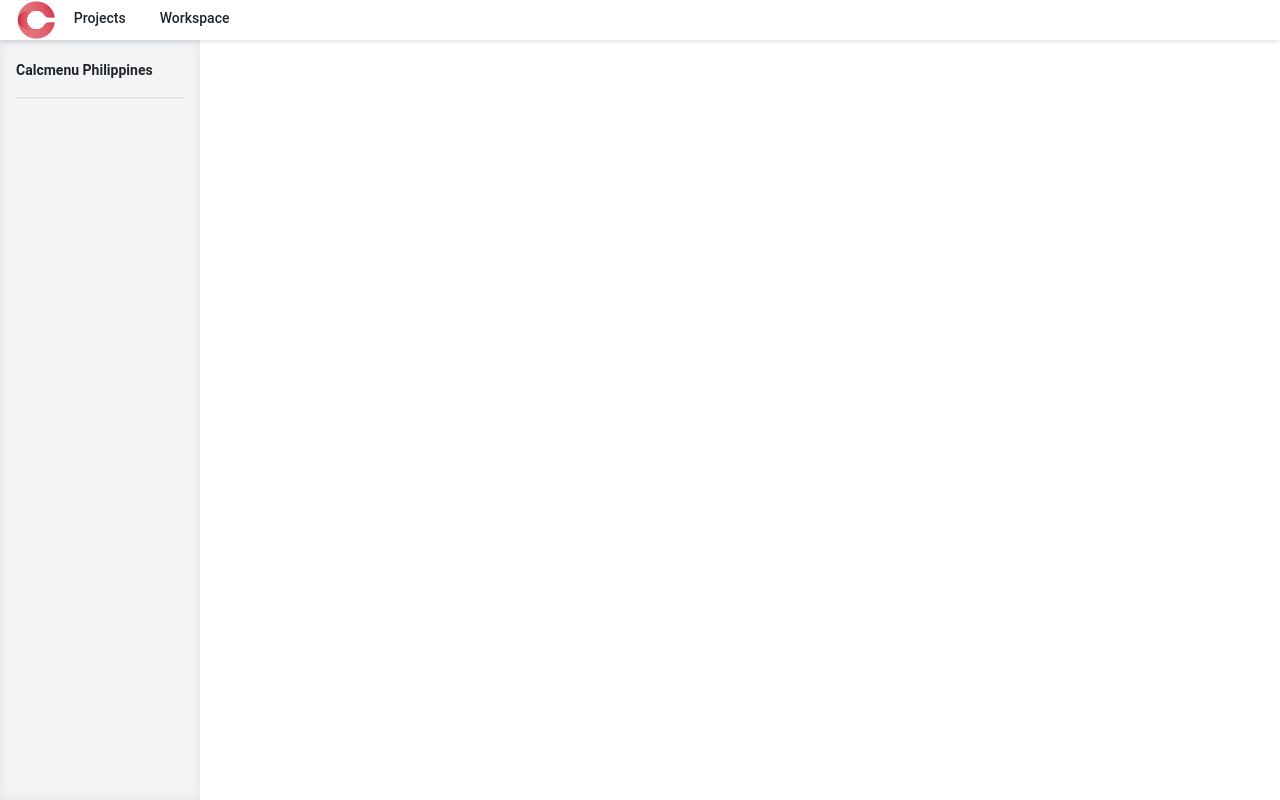
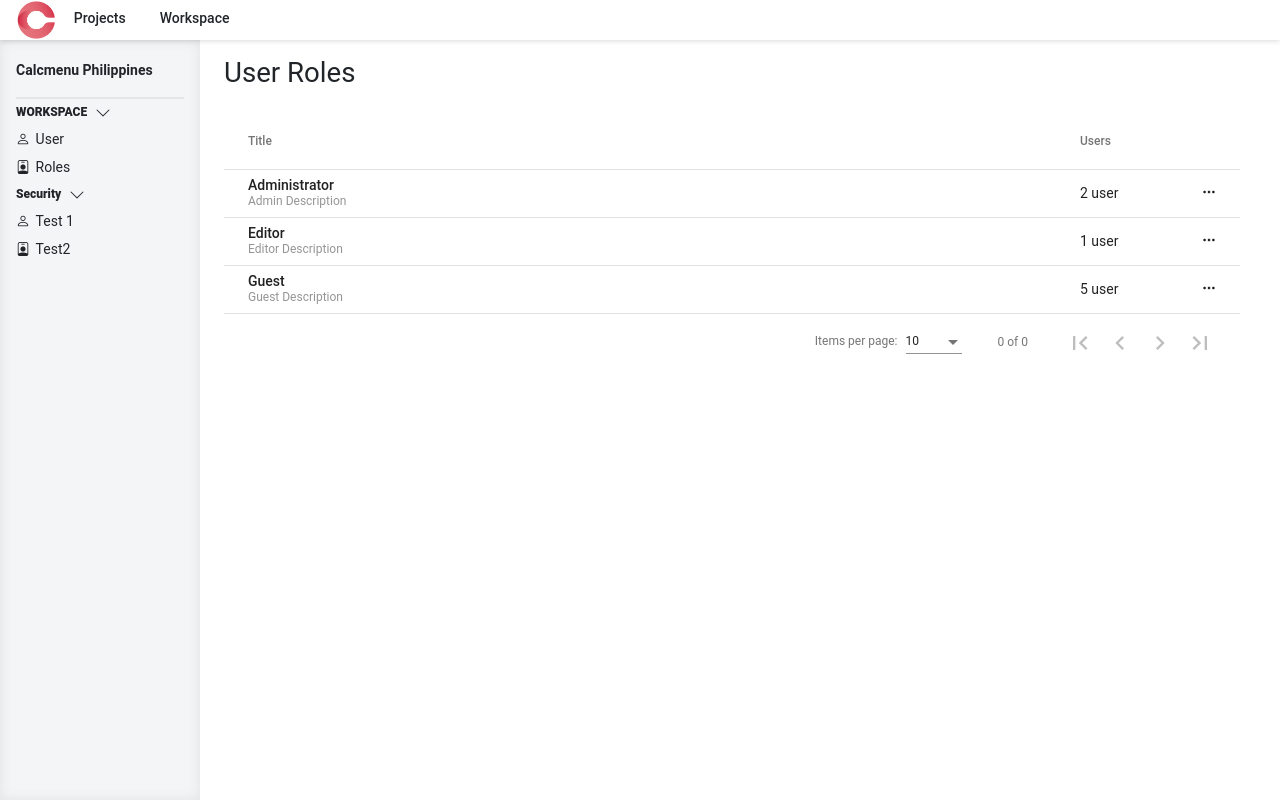
Before and after one commit to Ddollz/egs_QATest-App, an Angular app: page /workspace/roles in a window 1280 px wide. Before the commit this address led to /. Built offline with nearby package versions, Linux system fonts and the light colour scheme.

Commit message:
Initial commit roles

```diff
--- a/src/app/app.module.ts
+++ b/src/app/app.module.ts
@@ -28,7 +28,7 @@ const appRoute: Routes = [
   { path: 'projects', component: ProjectsComponent },
   { path: 'workspace', component: EgsWorkspaceComponent },
   { path: 'workspace/user', component: UserComponent },
-  { path: 'workspace/user/:id:test', component: UserComponent },
+  { path: 'workspace/roles', component: RolesComponent },
   { path: 'login', component: EgsLoginComponent },
   { path: 'register', component: EgsRegistrationComponent },
 ]
--- a/src/app/egs-workspace/roles/roles.component.css
+++ b/src/app/egs-workspace/roles/roles.component.css
@@ -0,0 +1,36 @@
+:host() {
+  flex: 1;
+  overflow: auto;
+  position: relative;
+}
+
+.app__content {
+  padding: 1rem 1rem 0.25rem 1.5rem;
+  display: flex;
+  flex: 1 1 0%;
+  flex-direction: column;
+  overflow: hidden;
+  height: 100%;
+}
+
+.table-title {
+  font-weight: 500;
+  margin-bottom: 0;
+  line-height: 1rem;
+}
+
+.table-desctiption {
+  margin-top: 0;
+  font-weight: 400;
+  font-size: .75rem;
+  line-height: 1rem;
+  color: #959595;
+}
+
+.mat-column-users{
+  width: 80px;
+}
+.mat-column-setting{
+  width: 80px;
+  text-align: end;
+}
--- a/src/app/egs-workspace/roles/roles.component.html
+++ b/src/app/egs-workspace/roles/roles.component.html
@@ -1 +1,80 @@
-<p>roles works!</p>
+<div class="container-fluid app__content">
+  <div class="row">
+    <div class="col-lg-12">
+      <h3>User Roles</h3>
+
+      <div class="row">
+        <div class="row filter-row">
+          <div class="col d-flex text-start">
+            <!-- <div class="filters-block">
+              <input type="text" class="form-control search_input me-2" placeholder="Search for team members" (keyup)="applyFilter($event)" #input>
+              <div class="filter-outer me-2">
+                <div class="filter-item" (click)="displayDropdown($event)">
+                  <span>Status: Multiple</span>
+                </div>
+                <div class="filter-dropdown d-flex flex-column hide">
+
+                  <mat-radio-group aria-label="Select an option" class="d-flex flex-column">
+                    <mat-radio-button value="0" class="mb-2" (change)="applyFilter(undefined,$event)">All</mat-radio-button>
+                    <mat-radio-button value="1" class="mb-2" (change)="applyFilter(undefined,$event)">Active</mat-radio-button>
+                    <mat-radio-button value="2" (change)="applyFilter(undefined,$event)">Inactive</mat-radio-button>
+                  </mat-radio-group>
+
+                </div>
+              </div>
+              <div class="filter-outer me-2">
+                <div class="filter-item" (click)="displayDropdown($event)">
+                  <span>Role: Multiple</span>
+                </div>
+                <div class="filter-dropdown d-flex flex-column hide">
+                  <mat-radio-group aria-label="Select an option" [(ngModel)]="filteredValues" class="d-flex flex-column">
+                    <mat-radio-button value="" class="mb-2" (change)="applyFilter(undefined,$event)" >All</mat-radio-button>
+                    <ng-container *ngFor="let item of roles">
+                      <mat-radio-button value="{{item.value}}" class="mb-2" (change)="applyFilter(undefined,$event)" > {{item.value}}</mat-radio-button>
+                    </ng-container>
+                  </mat-radio-group>
+                </div>
+              </div>
+            </div>
+          </div>-->
+        </div>
+        <div class="row m-0 mt-3">
+          <table mat-table [dataSource]="dataSource" class="mat-elevation-z0" matSort>
+            <ng-container matColumnDef="value">
+              <th mat-header-cell *matHeaderCellDef> Title </th>
+              <td mat-cell *matCellDef="let element">
+
+
+                <div class="table-title">{{element.value}}</div>
+                <div class="table-desctiption">{{element.description}}</div>
+              </td>
+            </ng-container>
+
+            <ng-container matColumnDef="users">
+              <th mat-header-cell *matHeaderCellDef mat-sort-header> Users </th>
+              <td mat-cell *matCellDef="let element">
+                {{element.users}} user
+              </td>
+            </ng-container>
+
+
+            <ng-container matColumnDef="setting">
+              <th mat-header-cell *matHeaderCellDef mat-sort-header>  </th>
+              <td mat-cell *matCellDef="let element">
+                <i class="bi bi-three-dots"></i>
+              </td>
+            </ng-container>
+            <tr mat-header-row *matHeaderRowDef="displayedColumns"></tr>
+            <tr mat-row *matRowDef="let row; columns: displayedColumns;"></tr>
+
+            <!-- <tr *matNoDataRow="">
+              <td class="mat-cell" colspan="4"> The "{{input.value}}" does not match any account. </td>
+            </tr> -->
+          </table>
+          <mat-paginator [pageSizeOptions]="[10, 5, 10, 20, 50]" showFirstLastButtons>
+          </mat-paginator>
+        </div>
+      </div>
+    </div>
+  </div>
+</div>
--- a/src/app/egs-workspace/roles/roles.component.ts
+++ b/src/app/egs-workspace/roles/roles.component.ts
@@ -1,4 +1,8 @@
-import { Component, OnInit } from '@angular/core';
+import { Component, OnInit, ViewChild } from '@angular/core';
+import { MatPaginator } from '@angular/material/paginator';
+import { MatSort } from '@angular/material/sort';
+import { MatTableDataSource } from '@angular/material/table';
+import { role, user } from '../../models/workspace/workspace.model';
 
 @Component({
   selector: 'app-roles',
@@ -6,6 +10,15 @@ import { Component, OnInit } from '@angular/core';
   styleUrls: ['./roles.component.css']
 })
 export class RolesComponent implements OnInit {
+  roles: role[] = [
+    { value: 'Administrator',description:"Admin Description", checked: true, users : 2 },
+    { value: 'Editor',description:"Editor Description", checked: true, users : 1 },
+    { value: 'Guest',description:"Guest  Description", checked: true, users : 5 },
+  ];
+  displayedColumns: string[] = ['value','users','setting'];
+  dataSource = new MatTableDataSource<role>(this.roles);
+  @ViewChild(MatSort) sort: any = MatSort;
+  @ViewChild(MatPaginator) paginator: any = MatPaginator;
 
   constructor() { }
 
--- a/src/app/egs-workspace/user/user.component.html
+++ b/src/app/egs-workspace/user/user.component.html
@@ -1,7 +1,7 @@
 <div class="container-fluid app__content">
   <div class="row">
     <div class="col-lg-12">
-      <h1>Users</h1>
+      <h3>Users</h3>
       <div class="row">
         <div class="row filter-row">
           <div class="col d-flex text-start">
@@ -9,14 +9,14 @@
               <input type="text" class="form-control search_input me-2" placeholder="Search for team members" (keyup)="applyFilter($event)" #input>
               <div class="filter-outer me-2">
                 <div class="filter-item" (click)="displayDropdown($event)">
-                  <span>Status: Multiple</span>
+                  Status: <span id = 'filter-status'>Multiple</span>
                 </div>
                 <div class="filter-dropdown d-flex flex-column hide">
 
-                  <mat-radio-group aria-label="Select an option" class="d-flex flex-column">
-                    <mat-radio-button value="0" class="mb-2" (change)="applyFilter(undefined,$event)">All</mat-radio-button>
+                  <mat-radio-group aria-label="Select an option" class="d-flex flex-column" [(ngModel)]="statusSelect" (change) = "changeDropdownText()">
+                    <mat-radio-button value="" class="mb-2" (change)="applyFilter(undefined,$event)">All</mat-radio-button>
                     <mat-radio-button value="1" class="mb-2" (change)="applyFilter(undefined,$event)">Active</mat-radio-button>
-                    <mat-radio-button value="2" (change)="applyFilter(undefined,$event)">Inactive</mat-radio-button>
+                    <mat-radio-button value="-1" (change)="applyFilter(undefined,$event)">Inactive</mat-radio-button>
                   </mat-radio-group>
 
                   <!-- <mat-checkbox>Active</mat-checkbox>
@@ -25,13 +25,13 @@
               </div>
               <div class="filter-outer me-2">
                 <div class="filter-item" (click)="displayDropdown($event)">
-                  <span>Role: Multiple</span>
+                  Role: <span id = 'filter-role'>Multiple</span>
                 </div>
                 <div class="filter-dropdown d-flex flex-column hide">
-                  <mat-radio-group aria-label="Select an option" [(ngModel)]="filteredValues" class="d-flex flex-column">
-                    <mat-radio-button value="" class="mb-2" (change)="applyFilter(undefined,$event)" >All</mat-radio-button>
+                  <mat-radio-group aria-label="Select an option" class="d-flex flex-column" [(ngModel)]="roleSelect" (change) = "changeDropdownText()">
+                    <mat-radio-button value="" class="mb-2" (change)="applyFilter(undefined,$event)">All</mat-radio-button>
                     <ng-container *ngFor="let item of roles">
-                      <mat-radio-button value="{{item.value}}" class="mb-2" (change)="applyFilter(undefined,$event)" > {{item.value}}</mat-radio-button>
+                      <mat-radio-button value="{{item.value}}" class="mb-2" (change)="applyFilter(undefined,$event)"> {{item.value}}</mat-radio-button>
                     </ng-container>
                   </mat-radio-group>
                 </div>
@@ -49,8 +49,8 @@
             <ng-container matColumnDef="status">
               <th mat-header-cell *matHeaderCellDef mat-sort-header> Status </th>
               <td mat-cell *matCellDef="let element" class="table-status" (click)="changeStatus(element.id)">
-                <ng-container *ngIf="element.status"><i class="bi bi-check" style="color: var(--bs-green-prime);"></i></ng-container>
-                <ng-container *ngIf="!element.status"><i class="bi bi-x" style="color: var(--bs-red-100);"></i></ng-container>
+                <ng-container *ngIf="element.status == 1"><i class="bi bi-check" style="color: var(--bs-green-prime);"></i></ng-container>
+                <ng-container *ngIf="element.status == -1"><i class="bi bi-x" style="color: var(--bs-red-100);"></i></ng-container>
               </td>
             </ng-container>
 
--- a/src/app/egs-workspace/user/user.component.ts
+++ b/src/app/egs-workspace/user/user.component.ts
@@ -3,31 +3,17 @@ import { MatPaginator } from '@angular/material/paginator';
 import { MatTableDataSource } from '@angular/material/table';
 import { MatSort } from '@angular/material/sort';
 import { MatRadioChange } from '@angular/material/radio';
+import { role, user } from '../../models/workspace/workspace.model';
 
-export interface PeriodicElement {
-  id: number;
-  firstname: string;
-  lastname: string;
-  email: string;
-  role: string;
-  roleTitle: string;
-  status: number;
-}
-
-interface Role {
-  value: string;
-  checked: boolean;
-}
-
-const ELEMENT_DATA: PeriodicElement[] = [
-  { id: 1, firstname: 'Karl Erol', lastname: 'Pasion', email: "pasionkarlerol@gmail.com", role: 'Administrator', roleTitle: "QA Lead", status: 1 },
+const ELEMENT_DATA: user[] = [
+  { id: 23, firstname: 'Karl Erol', lastname: 'Pasion', email: "pasionkarlerol@gmail.com", role: 'Administrator', roleTitle: "QA Lead", status: 1 },
   { id: 2, firstname: 'Royce', lastname: 'Esguerra', email: "Royce@gmail.com", role: 'Editor', roleTitle: "QA Tester", status: 1 },
-  { id: 3, firstname: 'Lance Andre', lastname: 'Rivera', email: "Lance@gmail.com", role: 'Guest', roleTitle: "Developer", status: 0 },
+  { id: 3, firstname: 'Lance Andre', lastname: 'Rivera', email: "Lance@gmail.com", role: 'Guest', roleTitle: "Developer", status: -1 },
   { id: 4, firstname: 'Krystel', lastname: 'Nicomedes', email: "krystel.nicomedes@eg-software.com", role: 'Guest', roleTitle: "Developer", status: 1 },
   { id: 5, firstname: 'Rica', lastname: 'Isidto', email: "ricamae.isidto@eg-software.com", role: 'Guest', roleTitle: "Developer", status: 1 },
-  { id: 1, firstname: 'Karl Erol', lastname: 'Pasion', email: "pasionkarlerol@gmail.com", role: 'Administrator', roleTitle: "QA Lead", status: 1 },
+  { id: 43, firstname: 'Karl Erol', lastname: 'Pasion', email: "pasionkarlerol@gmail.com", role: 'Administrator', roleTitle: "QA Lead", status: 1 },
   { id: 2, firstname: 'Royce', lastname: 'Esguerra', email: "Royce@gmail.com", role: 'Editor', roleTitle: "QA Tester", status: 1 },
-  { id: 3, firstname: 'Lance Andre', lastname: 'Rivera', email: "Lance@gmail.com", role: 'Guest', roleTitle: "Developer", status: 0 },
+  { id: 3, firstname: 'Lance Andre', lastname: 'Rivera', email: "Lance@gmail.com", role: 'Guest', roleTitle: "Developer", status: -1 },
   { id: 4, firstname: 'Krystel', lastname: 'Nicomedes', email: "krystel.nicomedes@eg-software.com", role: 'Guest', roleTitle: "Developer", status: 1 },
   { id: 5, firstname: 'Rica', lastname: 'Isidto', email: "ricamae.isidto@eg-software.com", role: 'Guest', roleTitle: "Developer", status: 1 },
 ];
@@ -39,19 +25,27 @@ const ELEMENT_DATA: PeriodicElement[] = [
 })
 export class UserComponent implements OnInit, AfterViewInit {
   displayedColumns: string[] = ['id', 'status', 'name', 'role', 'roleTitle'];
-  dataSource = new MatTableDataSource<PeriodicElement>(ELEMENT_DATA);
+  dataSource = new MatTableDataSource<user>(ELEMENT_DATA);
   @ViewChild(MatSort) sort: any = MatSort;
   @ViewChild(MatPaginator) paginator: any = MatPaginator;
 
-  roles: Role[] = [
-    { value: 'Administrator', checked: true },
-    { value: 'Editor', checked: true },
-    { value: 'Guest', checked: true },
+  filterRoleText: any;
+  filterStatusText: any;
+  statusSelect: string = 'Multiple';
+  roleSelect: string = 'Multiple';
+
+  roles: role[] = [
+    { value: 'Administrator',description:"Admin Description", checked: true, users : 2 },
+    { value: 'Editor',description:"Editor Description", checked: true, users : 1 },
+    { value: 'Guest',description:"Guest  Description", checked: true, users : 5 },
   ];
-  filteredValues:string = '';
-  selected: string = '1';
+
+  constructor() {
+  }
 
   ngOnInit(): void {
+    this.filterRoleText = document.querySelector('#filter-role');
+    this.filterStatusText = document.querySelector('#filter-status');
   }
 
   ngAfterViewInit() {
@@ -60,24 +54,30 @@ export class UserComponent implements OnInit, AfterViewInit {
   }
 
   applyFilter(event?: Event, valueFilter?: MatRadioChange) {
+
     if (event != null) {
       const filterValue = (event.target as HTMLInputElement).value;
       this.dataSource.filter = filterValue.trim().toLocaleLowerCase();
       console.log(this.dataSource.filter);
-    }else if(valueFilter != null){
+    } else if (valueFilter != null) {
       this.dataSource.filter = valueFilter.value;
-      console.log(this.dataSource.filter);
     }
-    // if (this.dataSource.paginator) {
-    //   this.dataSource.paginator.firstPage();
-    // }
+  }
+  changeDropdownText() {
+    this.filterRoleText.innerHTML = this.roleSelect;
+    if (this.statusSelect == '1')
+      this.filterStatusText.innerHTML = 'Active';
+    else if (this.statusSelect == '-1')
+      this.filterStatusText.innerHTML = 'Inactive';
+    else
+      this.filterStatusText.innerHTML = 'Multiple';
   }
   changeStatus(id: number) {
     //Find index of specific object using findIndex method.
     let objIndex = ELEMENT_DATA.findIndex((obj => obj.id == id));
     //Update object's name property.
     if (ELEMENT_DATA[objIndex].status) {
-      ELEMENT_DATA[objIndex].status = 0;
+      ELEMENT_DATA[objIndex].status = -1;
     } else {
       ELEMENT_DATA[objIndex].status = 1;
     }
@@ -91,6 +91,7 @@ export class UserComponent implements OnInit, AfterViewInit {
     } else {
       e.classList.add('hide');
     }
+
   }
 
 }
--- a/src/app/side-bar/side-bar.component.html
+++ b/src/app/side-bar/side-bar.component.html
@@ -12,7 +12,7 @@
     </div>
     <div class="collapse show" id="workspace-collapse">
       <a class="dropdown-item" routerLink="workspace/user"><i class="bi bi-person"></i>User</a>
-      <a class="dropdown-item" href=""><i class="bi bi-person-badge"></i>Roles</a>
+      <a class="dropdown-item" routerLink="workspace/roles"><i class="bi bi-person-badge"></i>Roles</a>
     </div>
   </div>
   <div class="sidebar__workspace">
```
Also changed, not shown: src/app/models/workspace/workspace.model.ts (added, +17 -0 lines).
